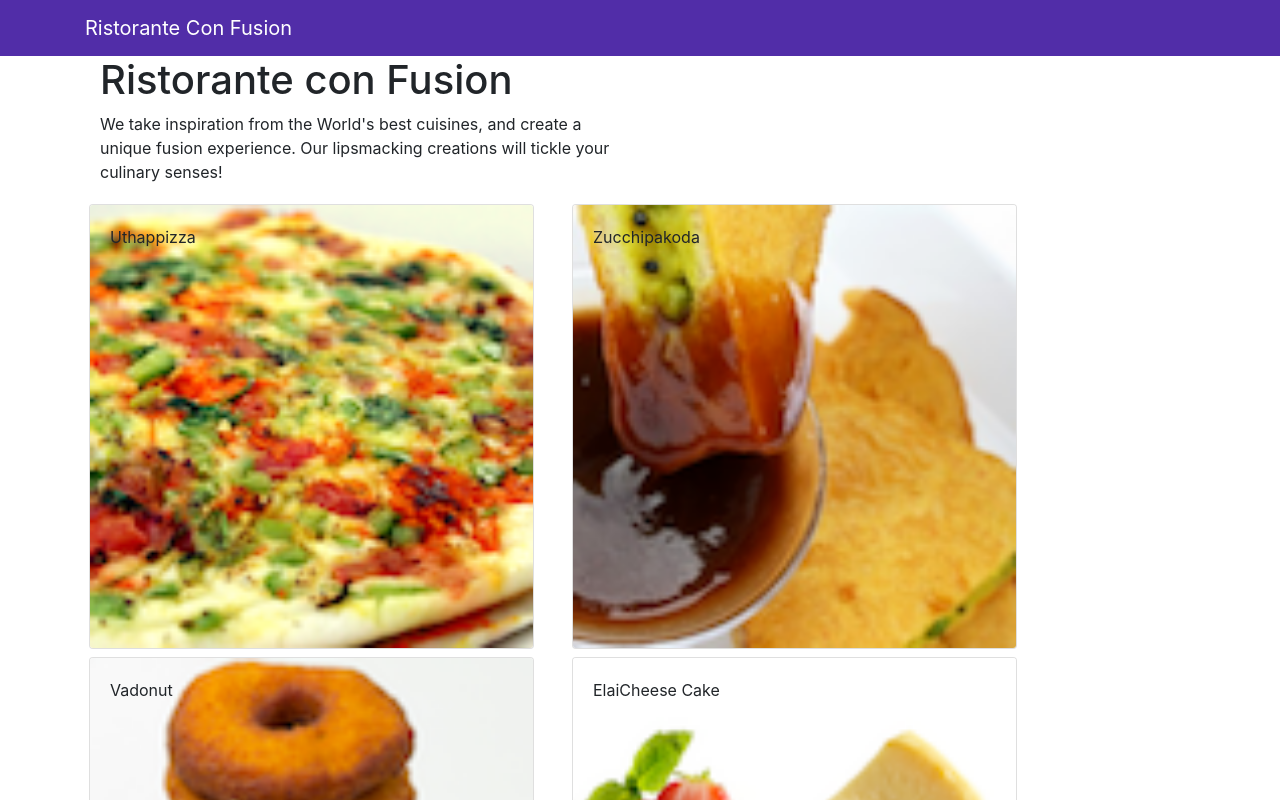
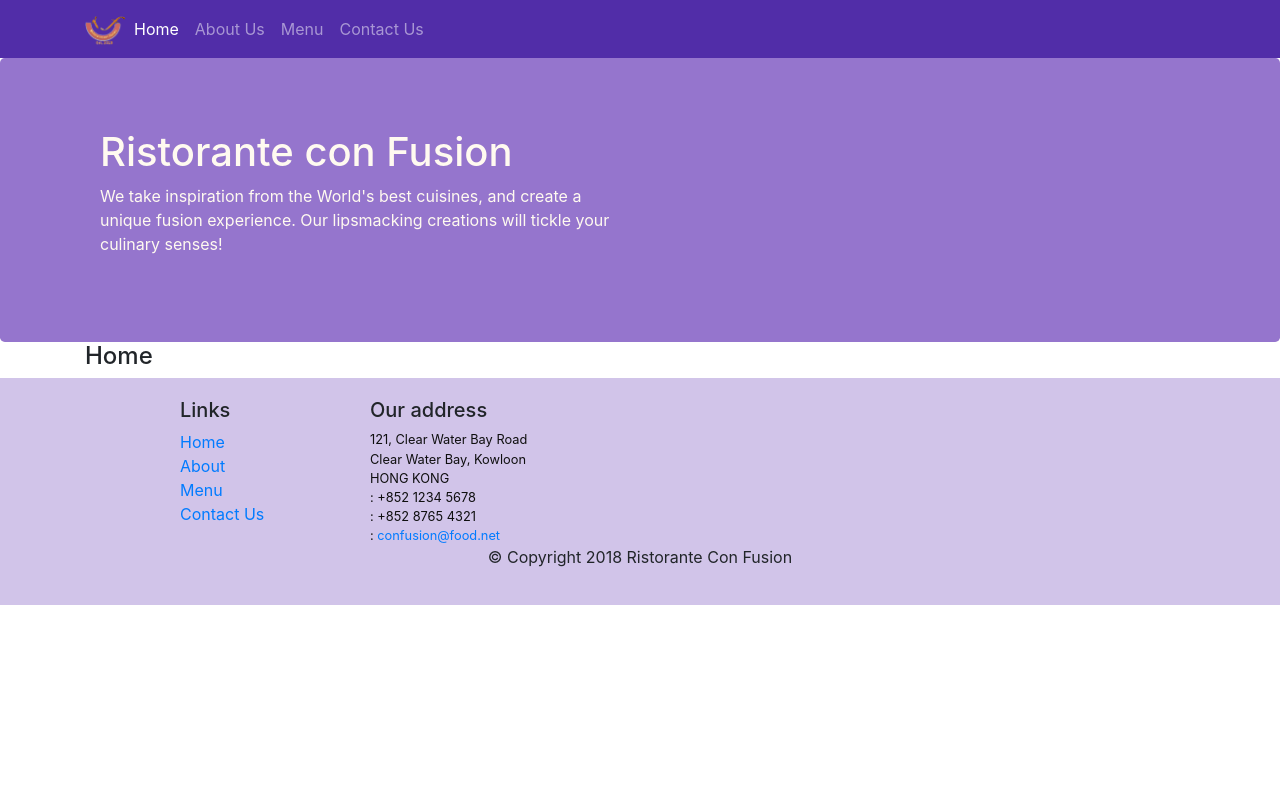
Before and after one commit to quangpao/confusionReact, a React (Create React App) app: page / in a window 1280 px wide. Shown: the top 800 px of the page. Built offline with nearby package versions, Linux system fonts and the light colour scheme; the HTML template or start-up script is replaced by a standard one.

Commit message:
React Router

```diff
--- a/package.json
+++ b/package.json
@@ -12,6 +12,8 @@
     "moment": "^2.29.4",
     "react": "^18.2.0",
     "react-dom": "^18.2.0",
+    "react-router": "^6.4.2",
+    "react-router-dom": "^6.4.2",
     "react-scripts": "5.0.1",
     "reactstrap": "^9.1.4",
     "web-vitals": "^2.1.0"
--- a/src/App.js
+++ b/src/App.js
@@ -1,14 +1,17 @@
 import './App.css';
 import { Component } from 'react';
 import Main from './components/MainComponents'
+import { BrowserRouter } from 'react-router-dom';
 class App extends Component {
 
   render() {
 
     return (
-      <div className='App'>
-        <Main />
-      </div>
+      <BrowserRouter>
+        <div className='App'>
+          <Main />
+        </div>
+      </BrowserRouter>
     )
 
   }
--- a/src/components/FooterComponent.js
+++ b/src/components/FooterComponent.js
@@ -1,5 +1,6 @@
 import React from 'react';
 
+import { Link } from 'react-router-dom';
 
 function Footer(props) {
     return (
@@ -9,10 +10,10 @@
                     <div className='col-4 offset-1 col-sm-2'>
                         <h5>Links</h5>
                         <ul className='list-unstyled'>
-                            <li><a href='#'>Home</a></li>
-                            <li><a href='#'>About</a></li>
-                            <li><a href='#'>Menu</a></li>
-                            <li><a href='contactus.html'>Contact</a></li>
+                            <li><Link to='/home'>Home</Link></li>
+                            <li><Link to='/aboutus'>About</Link></li>
+                            <li><Link to='/menu'>Menu</Link></li>
+                            <li><Link to='/contactus'>Contact Us</Link></li>
                         </ul>
                     </div>
                     <div className='col-7 col-sm-5'>
--- a/src/components/HeaderComponent.js
+++ b/src/components/HeaderComponent.js
@@ -1,16 +1,62 @@
 import React, { Component } from 'react';
-import { Navbar, NavbarBrand, Jumbotron } from 'reactstrap';
+import { Navbar, NavbarBrand, NavbarToggler, Collapse, NavItem, Jumbotron, Nav } from 'reactstrap';
+import { NavLink } from 'react-router-dom';
 import '../App.css';
 class Header extends Component {
+
+    constructor(props) {
+        super(props);
+
+        this.toggleNav = this.toggleNav.bind(this);
+        this.state = {
+            isNavOpen: false
+        }
+    }
+
+    toggleNav() {
+        this.setState({
+            isNavOpen: !this.state.isNavOpen
+        })
+    }
+
     render() {
         return (
-            <React.Fragment>
-                <Navbar dark>
+            <div>
+                <Navbar dark expand="md">
                     <div className='container'>
-                        <NavbarBrand href='/'>Ristorante Con Fusion</NavbarBrand>
+                        <NavbarBrand className='mr-auto' href='/'><img src='assets/images/logo.png' height='30' width='41' alt='Ristorante Con Fusion' /></NavbarBrand>
+                        <Collapse isOpen={this.state.isNavOpen} navbar>
+                            <Nav navbar>
+
+                                <NavItem>
+                                    <NavLink end className='nav-link' to='/'>
+                                        <span className='fa fa-home fa-lg'></span> Home
+                                    </NavLink>
+                                </NavItem>
+
+                                <NavItem>
+                                    <NavLink className="nav-link" to='/aboutus'>
+                                        <span className="fa fa-info fa-lg"></span> About Us
+                                    </NavLink>
+                                </NavItem>
+
+                                <NavItem>
+                                    <NavLink className="nav-link" to='/menu'>
+                                        <span className="fa fa-list fa-lg"></span> Menu
+                                    </NavLink>
+                                </NavItem>
+
+                                <NavItem>
+                                    <NavLink className="nav-link" to='/contactus'>
+                                        <span className="fa fa-address-card fa-lg"></span> Contact Us
+                                    </NavLink>
+                                </NavItem>
+
+                            </Nav>
+                        </Collapse>
                     </div>
                 </Navbar>
-                <div className='.jumbotron'>
+                <div className='jumbotron'>
                     <div className='container'>
                         <div className='row row-header'>
                             <div className='col-12 col-sm-6'>
@@ -20,7 +66,7 @@
                         </div>
                     </div>
                 </div>
-            </React.Fragment>
+            </div>
 
         )
     }
--- /dev/null
+++ b/src/components/HomeComponent.js
@@ -0,0 +1,11 @@
+import React from "react";
+
+function Home(props) {
+    return(
+        <div className="container">
+            <h4>Home</h4>
+        </div>
+    )
+}
+
+export default Home;
--- a/src/components/MainComponents.js
+++ b/src/components/MainComponents.js
@@ -6,6 +6,9 @@
 
 import Header from './HeaderComponent';
 import Footer from './FooterComponent';
+import Home from './HomeComponent';
+
+import { Route, Routes, useParams } from 'react-router-dom';
 
 class Main extends Component {
 
@@ -22,11 +25,24 @@
     }
 
     render() {
+
+        const HomePage = () => {
+            return (
+                <Home />
+            )
+        }
+
         return (
+
             <div>
+
                 <Header />
-                <Menu dishes={this.state.dishes} onClick={(dishId) => this.onDishSelect(dishId)} />
-                <DishDetail dish={this.state.dishes.filter((dish) => dish.id === this.state.selectedDish)[0]} />
+                <Routes>
+                    <Route path='/' element={<HomePage />} />
+                    <Route exact path='/menu' element={<Menu dishes={this.state.dishes} />} />
+                </Routes>
+                {/* <Menu dishes={this.state.dishes} onClick={(dishId) => this.onDishSelect(dishId)} /> */}
+                {/* <DishDetail dish={this.state.dishes.filter((dish) => dish.id === this.state.selectedDish)[0]} /> */}
                 <Footer />
             </div>
         )
--- a/src/components/MenuComponents.js
+++ b/src/components/MenuComponents.js
@@ -5,7 +5,7 @@
 
 function RenderMenuItem ({dish, onClick}) {
     return (
-        <Card onClick={() => onClick(dish.id)}>
+        <Card>
             <CardImg width='100%' src={dish.image} alt={dish.name} />
             <CardImgOverlay>
                 <CardTitle>{dish.name}</CardTitle>
```
Also changed, not shown: 1 other file (tests, documents, lock files or other folders).
